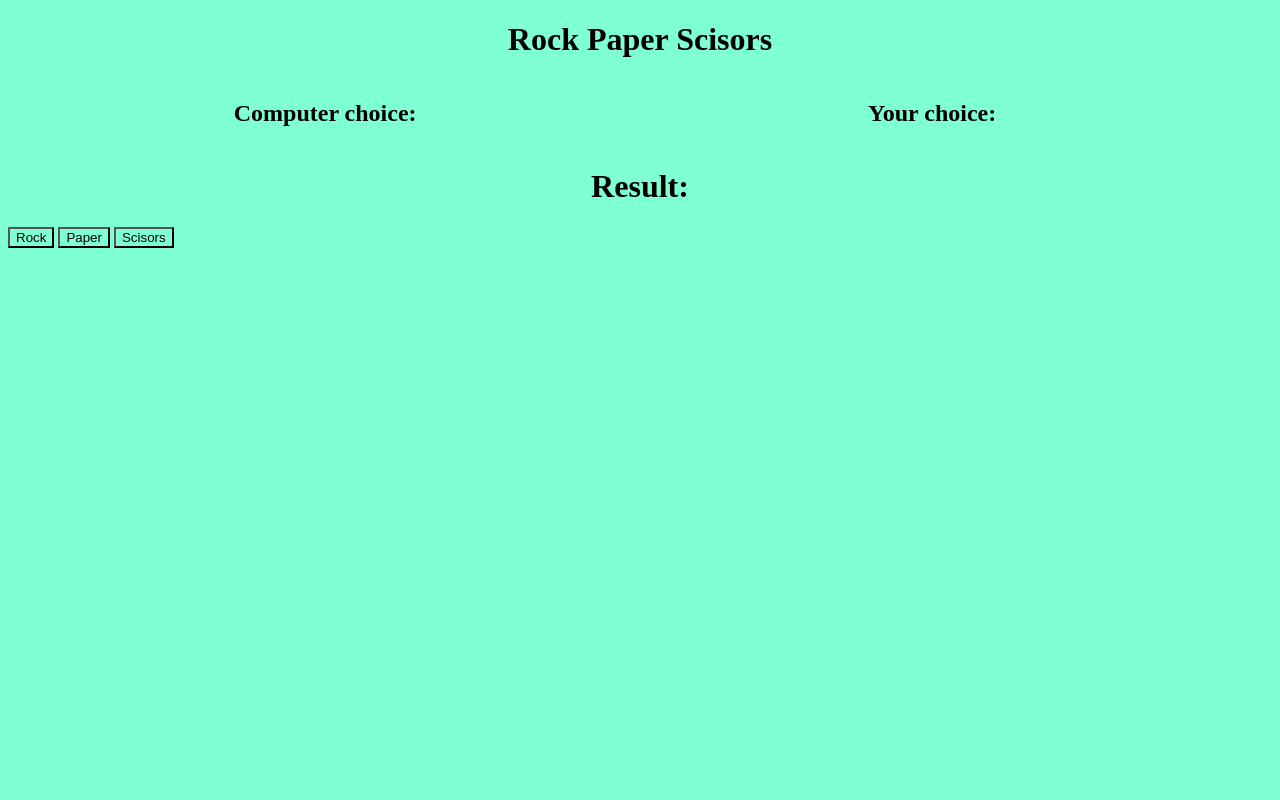
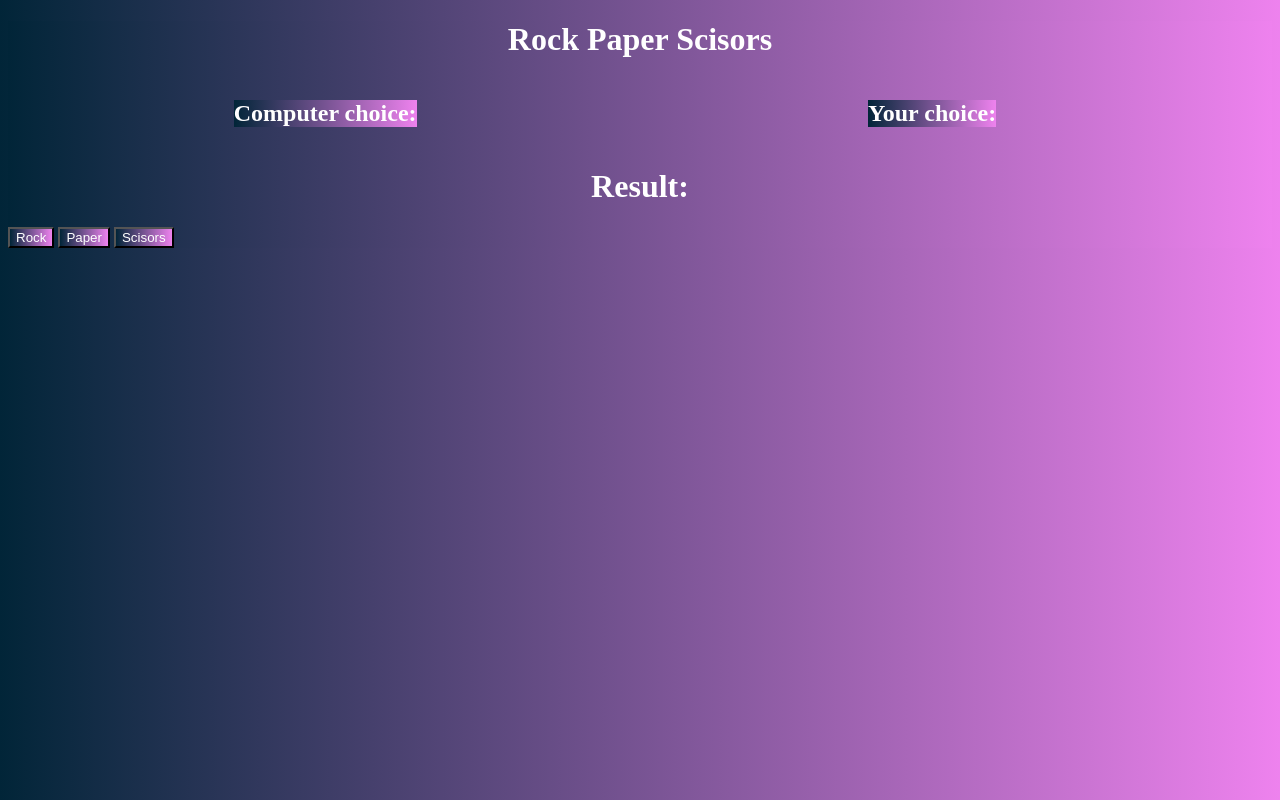
Before and after one commit to Vebra2/rock-paper-scisors, a plain HTML site: page index.html in a window 1280 px wide. Drawn offline with Linux system fonts and the light colour scheme.

Commit message:
changed the background

```diff
--- a/style.css
+++ b/style.css
@@ -1,5 +1,6 @@
 *{
-    background-color: aquamarine;
+    background-image: linear-gradient(to right, #012538, violet) ;
+    color: white;
 }
 h1{
     text-decoration: double;
@@ -14,6 +15,7 @@ h1{
 }
 .Buttons {
     display: flex;
+    flex-direction: row;
     justify-content: space-around;
     align-items: center;
 }
```
